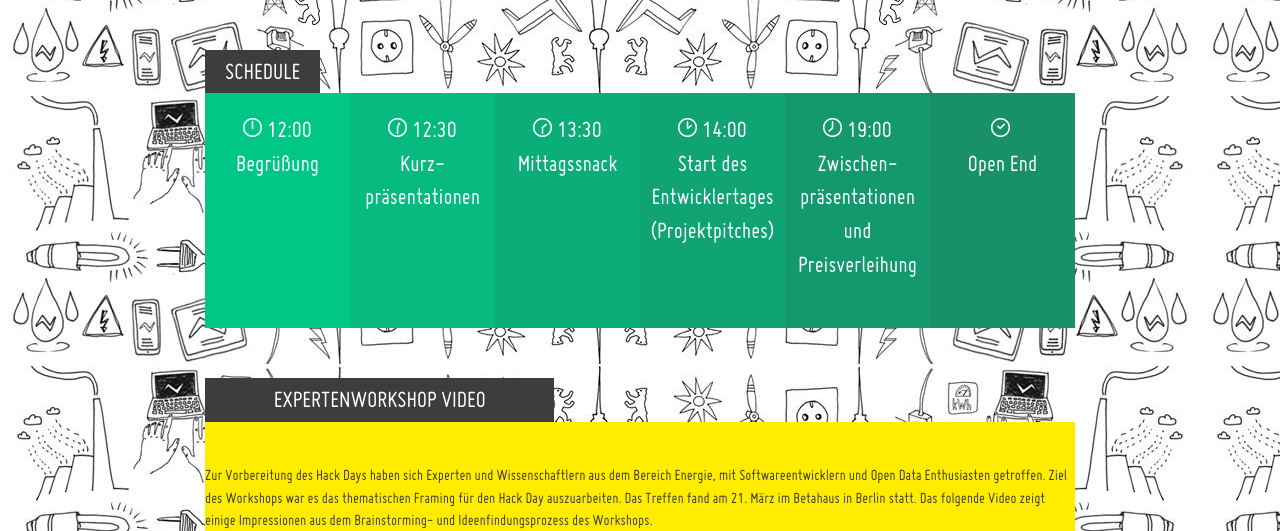
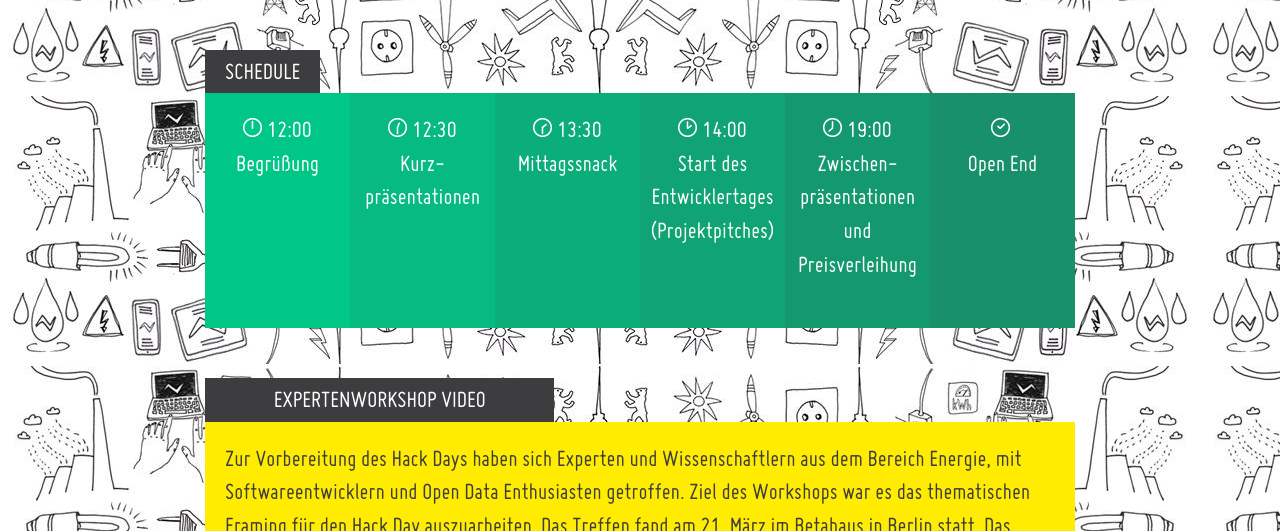
Before and after one commit to okfde/energyhack, a Jekyll site: the page built from index.html, in a window 1280 px wide. Shown: the part 2334-2865 px from the top of the page. Built offline with Jekyll 4.4.1, drawn with Linux system fonts in a browser that asks for light colours; nearby versions of some CDN libraries; grey boxes are pictures that could not be loaded.

```diff
--- a/_includes/video.html
+++ b/_includes/video.html
@@ -3,9 +3,9 @@
 </div>
 	<div id="about" class="row-fluid color3">
     <div class="span12">
-    <br> Zur Vorbereitung des Hack Days haben sich Experten und Wissenschaftlern aus dem Bereich Energie, mit Softwareentwicklern und Open Data Enthusiasten getroffen.
+    <p> Zur Vorbereitung des Hack Days haben sich Experten und Wissenschaftlern aus dem Bereich Energie, mit Softwareentwicklern und Open Data Enthusiasten getroffen.
     Ziel des Workshops war es das thematischen Framing für den Hack Day auszuarbeiten. Das Treffen fand am 21. März im Betahaus in Berlin statt.
-    Das folgende Video zeigt einige Impressionen aus dem Brainstorming- und Ideenfindungsprozess des Workshops.
+    Das folgende Video zeigt einige Impressionen aus dem Brainstorming- und Ideenfindungsprozess des Workshops.</p>
         <div class="flex-video widescreen">
 <iframe src="http://player.vimeo.com/video/65389151" width="600" height="338" frameborder="0" webkitAllowFullScreen mozallowfullscreen allowFullScreen></iframe>        </div>
     </div>
```
